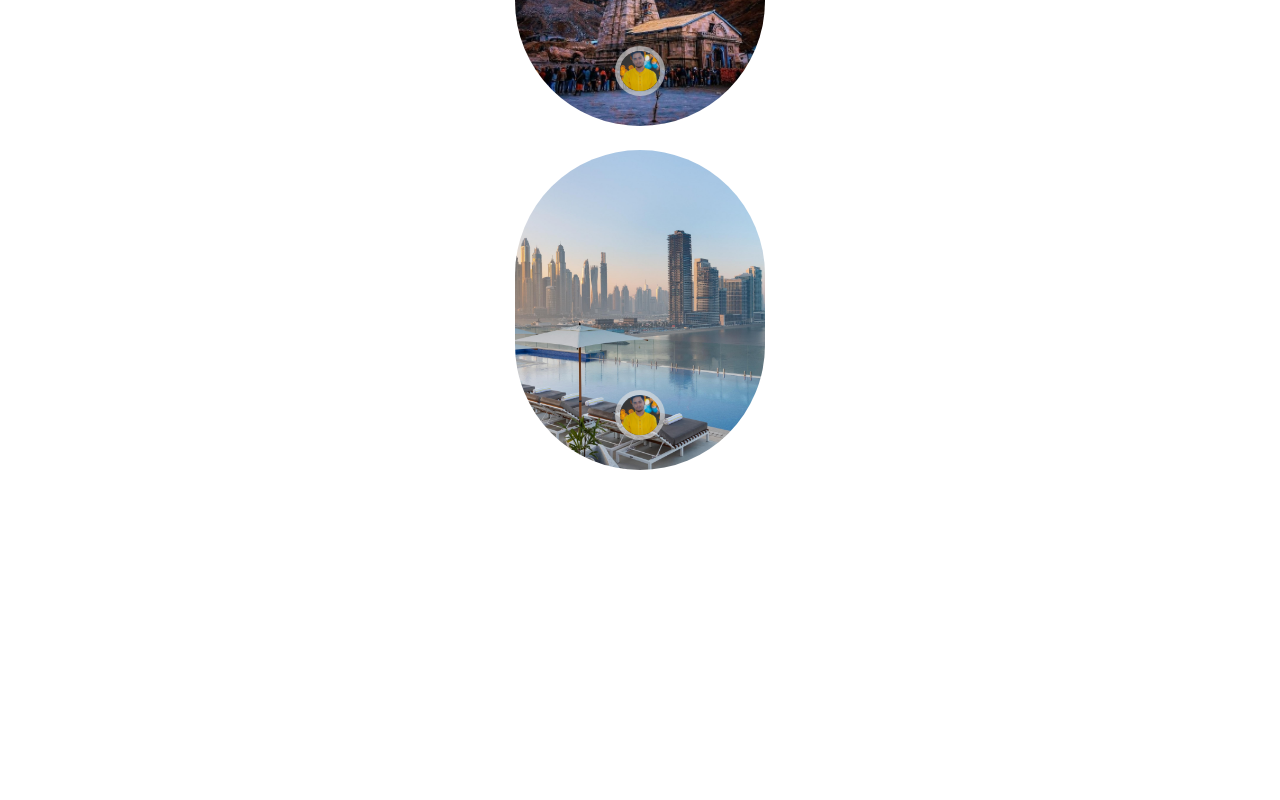
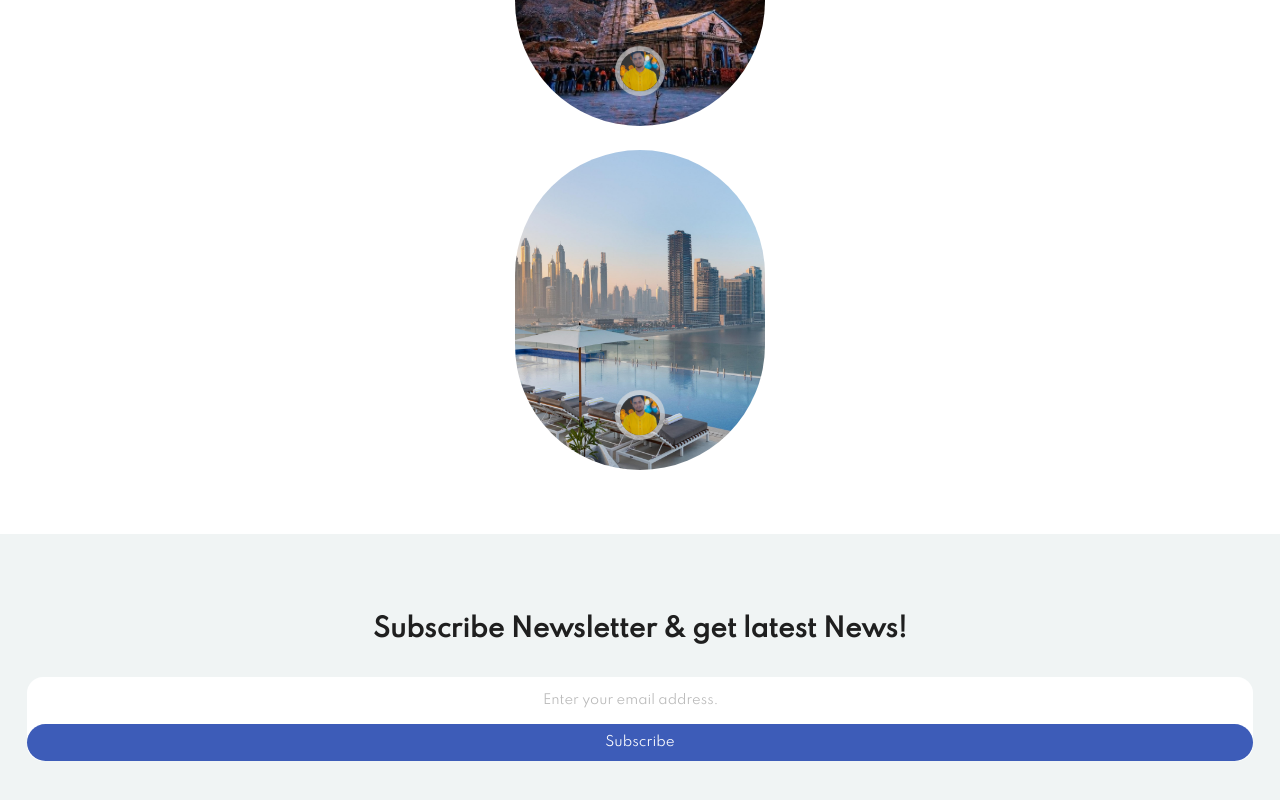
Before and after one commit to SOMAK939/SIH, a React (Vite) app: page / in a window 1280 px wide. Shown: the part 5460-6260 px from the top of the page. Before the commit the page ends 5994 px from the top, so only its background shows below. Built offline with nearby package versions, Linux system fonts and the light colour scheme.

Commit message:
build-subscribe

```diff
--- a/src/App.jsx
+++ b/src/App.jsx
@@ -19,8 +19,8 @@
       <Info />
       <Lounge />
       <Travelers />
+      <Subscribe />
       {/*
-      <Subscribe />
       <Footer /> */}
     </div>
   )
--- a/src/Components/Subscribers/Subscribe.jsx
+++ b/src/Components/Subscribers/Subscribe.jsx
@@ -1,8 +1,18 @@
 import React from 'react';
+import "./Subscribe.scss";
 
 const Subscribe = () => {
+
   return (
-    <div>Subscribe</div>
+    <div className='subscribe section'>
+      <div className="sectionContainer container">
+        <h2>Subscribe Newsletter & get latest News!</h2>
+        <div className="inputDiv flex">
+          <input type="text" placeholder='Enter your email address.' />
+          <button className='btn'>Subscribe</button>
+        </div>
+      </div>
+    </div>
   )
 };
 
--- /dev/null
+++ b/src/Components/Subscribers/Subscribe.scss
@@ -0,0 +1,29 @@
+.subscribe {
+  background: var(--SecondaryColor);
+
+  .sectionContainer {
+    text-align: center;
+    .inputDiv {
+      margin-top: 1rem;
+      flex-direction: column;
+      background: var(--whiteColor);
+      border-radius: 1rem;
+
+      input {
+        border: none;
+        outline: none;
+        background: transparent;
+        padding: 1rem 0.5rem;
+
+        &::placeholder {
+          font-size: 13px;
+          opacity: 0.5;
+        }
+      }
+
+      .btn {
+        width: 100%;
+      }
+    }
+  }
+}
--- a/src/Components/Travelers/Travelers.jsx
+++ b/src/Components/Travelers/Travelers.jsx
@@ -47,8 +47,7 @@
         <h2>Top Travelers this month!</h2>
 
         <div className="travelersContainer grid">
-          {
-            travelers.map(({ id, destinationImage, travelerImg, travelerName, socialLink }) => {
+          {travelers.map(({ id, destinationImage, travelerImg, travelerName, socialLink }) => {
             return (
               // Single Passenger Card
               <div key={id} className="singleTraveler">
@@ -64,8 +63,7 @@
                 </div>
               </div>
             )
-            })
-          }
+          })}
 
         </div>
       </div>
```
Lines whose indentation alone changed are shown as unchanged.
